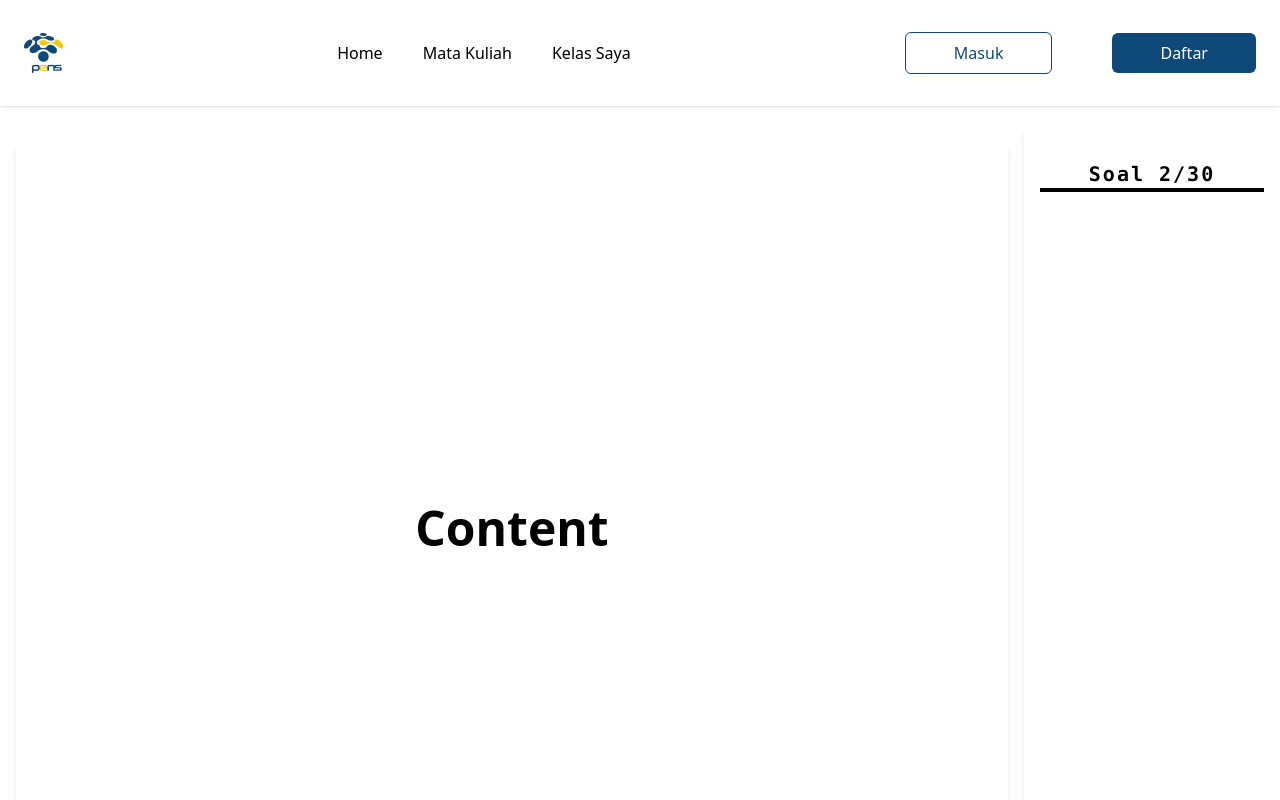
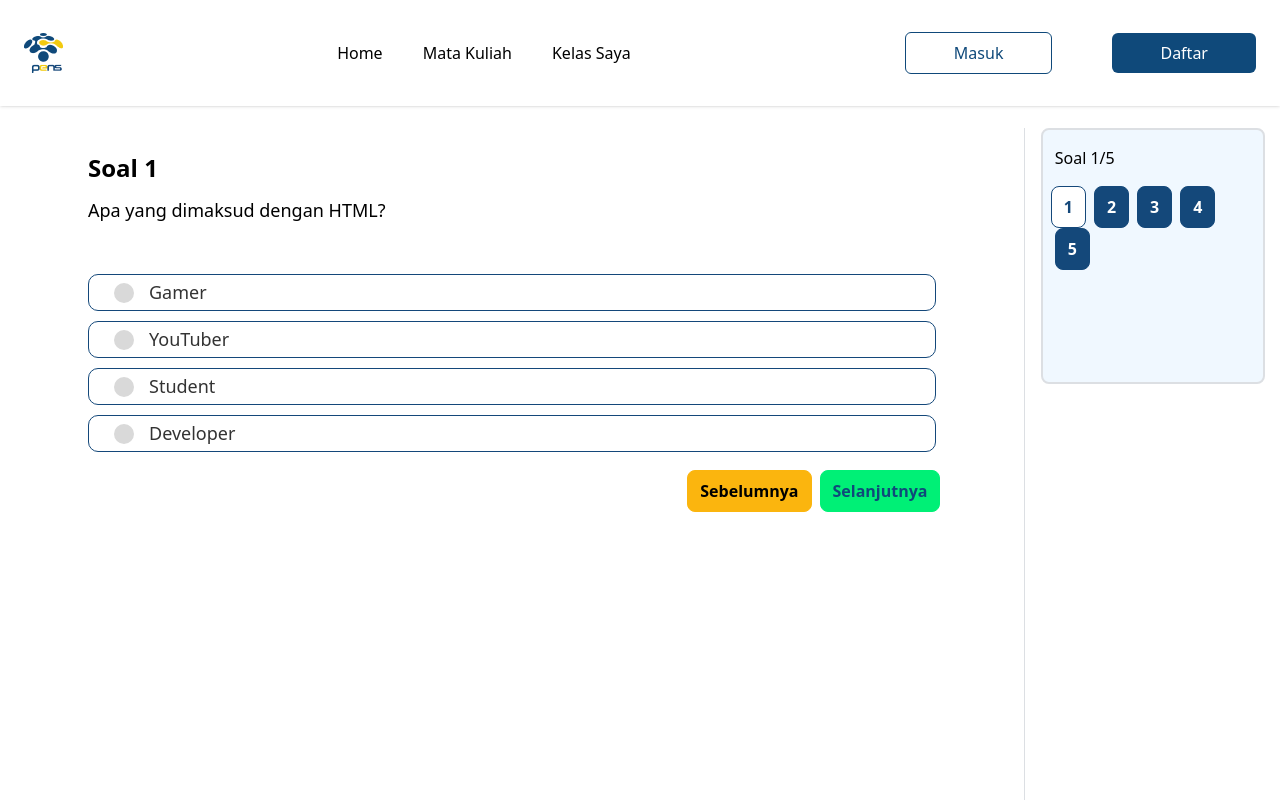
Before and after one commit to PENS-COURSE/frontend-penscourse, a Nuxt app: page /quiz in a window 1280 px wide. Shown: the top 800 px of the page. Built offline with nearby package versions, Linux system fonts and the light colour scheme.

Commit message:
push update quiz 13-09-2023

```diff
--- /dev/null
+++ b/components/ModalQuiz.vue
@@ -0,0 +1,87 @@
+<template>
+    <transition name="modal-fade">
+      <div class="modal-overlay" @click="$emit('close-modal')">
+        <div class="modal" @click.stop>
+          <img class="check" src="~/assets/check-icon.png" alt="" />
+          <h6>Saved!</h6>
+          <p>Your Details have been saved Successfully</p>
+          <button>Go Home</button>
+        </div>
+        <div class="close" @click="$emit('close-modal')">
+          <img class="close-img" src="~/assets/close-icon.svg" alt="" />
+        </div>
+      </div>
+    </transition>
+  </template>
+
+  <script>
+  export default {}
+  </script>
+
+  <style scoped>
+  .modal-overlay {
+    position: fixed;
+    top: 0;
+    bottom: 0;
+    left: 0;
+    right: 0;
+    display: flex;
+    justify-content: center;
+    background-color: #000000da;
+  }
+
+  .modal {
+    text-align: center;
+    background-color: white;
+    height: 500px;
+    width: 500px;
+    margin-top: 10%;
+    padding: 60px 0;
+    border-radius: 20px;
+  }
+
+  .close {
+    margin: 10% 0 0 16px;
+    cursor: pointer;
+  }
+
+  .close-img {
+    width: 25px;
+  }
+
+  .check {
+    width: 150px;
+  }
+
+  h6 {
+    font-weight: 500;
+    font-size: 28px;
+    margin: 20px 0;
+  }
+
+  p {
+    /* font-weight: 500; */
+    font-size: 16px;
+    margin: 20px 0;
+  }
+
+  button {
+    background-color: #ac003e;
+    width: 150px;
+    height: 40px;
+    color: white;
+    font-size: 14px;
+    border-radius: 16px;
+    margin-top: 50px;
+  }
+
+  .modal-fade-enter,
+  .modal-fade-leave-to {
+    opacity: 0;
+  }
+
+  .modal-fade-enter-active,
+  .modal-fade-leave-active {
+    transition: opacity 0.5s ease;
+  }
+  </style>
--- a/pages/quiz.vue
+++ b/pages/quiz.vue
@@ -1,20 +1,150 @@
 <template>
-    <!-- component -->
-    <div class="flex min-h-screen flex-row bg-gray-100 text-gray-800">
-    <main class="main -ml-48 flex flex-grow flex-col p-4 transition-all duration-150 ease-in md:ml-0">
-        <div class="flex h-full items-center justify-center bg-white text-center text-5xl font-bold shadow-md">Content</div>
+    <main class="flex w-full h-screen">
+        <section class="w-full p-2">
+            <div class="w-full py-4 px-16">
+                <div class="pl-4 text-2xl font-semibold">Soal 1</div>
+                <div class="pl-4 pt-3 pb-10 text-lg font-normal">Apa yang dimaksud dengan HTML?</div>
+
+                <div class="row h-100vh px-4 items-left  ">
+                    <div class="box">
+                    <input type="radio" name="select" id="option-1">
+                    <input type="radio" name="select" id="option-2">
+                    <input type="radio" name="select" id="option-3">
+                    <input type="radio" name="select" id="option-4">
+                    <label for="option-1" class="option-1">
+                        <div class="dot"></div>
+                        <div class="text">Gamer</div>
+                    </label>
+                    <label for="option-2" class="option-2">
+                        <div class="dot"></div>
+                        <div class="text">YouTuber</div>
+                    </label>
+                    <label for="option-3" class="option-3">
+                        <div class="dot"></div>
+                        <div class="text">Student</div>
+                    </label>
+                    <label for="option-4" class="option-4">
+                        <div class="dot"></div>
+                        <div class="text">Developer</div>
+                    </label>
+                    </div>
+                </div>
+
+                <div class="flex justify-end p-2row p-2 place-content-end place-items-end justify-items-end items-end">
+                    <NuxtLink to="/quizconfirmation">
+                        <button class="mx-1 bg-[#FBB50E] hover:bg-white text-black font-semibold hover:text-[#FBB50E] py-2 px-3 border border-[#FBB50E] hover:border-transparent rounded-lg">
+                        Sebelumnya
+                        </button>
+                    </NuxtLink>
+                    <NuxtLink to="/quiz">
+                        <button class="mx-1 bg-[#00F076] hover:bg-white text-black font-semibold hover:text-[#00F076] py-2 px-3 border border-[#00F076] hover:border-transparent rounded-lg">
+                        Selanjutnya
+                        </button>
+                    </NuxtLink>
+                </div>
+            </div>
+
+
+        </section>
+
+        <aside class="w-80 h-screen bg-transparant bg-white border-l rtl:border-l-0 rtl:border-4 border-gray w-fulll hidden sm:block">
+            <div class="flex-column mx-auto rounded-lg bg-[#F0F8FF] border-2 border-gray w-56 h-64">
+                <h4 class="p-2 ml-1 mt-2">Soal 1/5</h4>
+                <div class="row p-2 ">
+                    <button class="mr-1 bg-white hover:bg-blue-500 text-[#14487A] font-semibold py-2 px-3 border border-[#14487A] hover:border-transparent rounded-lg">
+                    1
+                    </button>
+                    <button class="mx-1 bg-[#14487A] hover:bg-white text-white font-semibold hover:text-[#14487A] py-2 px-3 border border-[#14487A] hover:border-transparent rounded-lg">
+                    2
+                    </button>
+                    <button class="mx-1 bg-[#14487A] hover:bg-white text-white font-semibold hover:text-[#14487A] py-2 px-3 border border-[#14487A] hover:border-transparent rounded-lg">
+                    3
+                    </button>
+                    <button class="mx-1 bg-[#14487A] hover:bg-white text-white font-semibold hover:text-[#14487A] py-2 px-3 border border-[#14487A] hover:border-transparent rounded-lg">
+                    4
+                    </button>
+                    <button class="ml-1 bg-[#14487A] hover:bg-white text-white font-semibold hover:text-[#14487A] py-2 px-3 border border-[#14487A] hover:border-transparent rounded-lg">
+                    5
+                    </button>
+                </div>
+            </div>
+        </aside>
+
+
+
     </main>
-    <aside class="sidebar w-64 -translate-x-full transform bg-white p-4 transition-transform duration-150 ease-in md:translate-x-0 md:shadow-md">
-        <div class="my-4 w-full border-b-4 border-indigo-100 text-center">
-        <span class="font-mono text-xl font-bold tracking-widest"> <span class="text-indigo-600">Soal</span> 2/30 </span>
-        </div>
-        <div class="my-4"></div>
-    </aside>
-    </div>
 </template>
 
-<script>
-export default {};
-</script>
 
-<style></style>
+
+<style>
+
+.box label{
+  display: flex;
+  width: 100%;
+  align-items: center;
+  border: 1px solid #14487A;
+  border-radius: 10px;
+  padding: 4px 0;
+  margin: 10px 0;
+  padding-left: 20px;
+  cursor: default;
+  transition: all 0.3s ease;
+}
+#option-1:checked ~ .option-1,
+#option-2:checked ~ .option-2,
+#option-3:checked ~ .option-3,
+#option-4:checked ~ .option-4{
+  background: #14487A;
+  border-color: #14487A;
+}
+.box label .dot{
+  height: 20px;
+  width: 20px;
+  background: #d9d9d9;
+  border-radius: 50%;
+  position: relative;
+  transition: all 0.3s ease;
+}
+#option-1:checked ~ .option-1 .dot,
+#option-2:checked ~ .option-2 .dot,
+#option-3:checked ~ .option-3 .dot,
+#option-4:checked ~ .option-4 .dot{
+  background: #fff;
+}
+.box label .dot::before{
+  position: absolute;
+  content: "";
+  top: 50%;
+  left: 50%;
+  transform: translate(-50%, -50%) scale(2);
+  width: 9px;
+  height: 9px;
+  border-radius: 50%;
+  transition: all 0.3s ease;
+}
+#option-1:checked ~ .option-1 .dot::before,
+#option-2:checked ~ .option-2 .dot::before,
+#option-3:checked ~ .option-3 .dot::before,
+#option-4:checked ~ .option-4 .dot::before{
+  background: #333;
+  transform: translate(-50%, -50%) scale(1);
+}
+.box label .text{
+  color: #333;
+  font-size: 18px;
+  font-weight: 400;
+  padding-left: 10px;
+  transition: color 0.3s ease;
+}
+#option-1:checked ~ .option-1 .text,
+#option-2:checked ~ .option-2 .text,
+#option-3:checked ~ .option-3 .text,
+#option-4:checked ~ .option-4 .text{
+  color: #fff;
+}
+.box input[type="radio"]{
+  display: none;
+}
+
+</style>
--- a/pages/quizConfirmation.vue
+++ b/pages/quizConfirmation.vue
@@ -1,28 +1,29 @@
 <template>
 <!-- component -->
-<div class="min-h-screen bg-purple-400 flex justify-center items-center">
+<div class="min-h-full mt-20 bg-purple-400 flex justify-center items-center">
 	<div class="absolute w-60 h-60 rounded-xl bg-purple-300 -top-5 -left-16 z-0 transform rotate-45 hidden md:block">
 	</div>
 	<div class="absolute w-48 h-48 rounded-xl bg-purple-300 -bottom-6 -right-10 transform rotate-12 hidden md:block">
 	</div>
 	<div class="static py-12 px-12  bg-white rounded-2xl shadow-xl z-20">
 		<div>
-			<h1 class="text-3xl font-bold text-center mb-4 cursor-pointer">Petunjuk Ujian</h1>
+			<h1 class="text-3xl font-bold text-center mb-4 cursor-pointer">Petunjuk Kuis</h1>
 			<p class="w-80 text-left text-sm mt-8 mb-2 font-semibold text-gray-700 tracking-wide cursor-pointer">Aturan Ujian: </p>
-      <p class="mt-2 text-sm">Ujian ini bertujuan untuk menguji pengetahuan Anda tentang materi yang telah dipelajari di kelas ini.</p>
-      <p class="mt-4 text-sm">Terdapat 30 Pertanyaan yang harus dikerjakan dalam ujian ini. Beberapa ketentuannya sebagai berikut:</p>
+      <p class="mt-2 text-sm">Kuis ini bertujuan untuk menguji pengetahuan Anda tentang materi yang telah dipelajari di kelas ini.</p>
+      <p class="mt-4 text-sm">Terdapat 5 Pertanyaan yang harus dikerjakan dalam ujian ini. Beberapa ketentuannya sebagai berikut:</p>
       <p class="mt-2 ml-4 text-sm"> 1. Syarat nilai kelulusan: 80%</p>
-      <p class="mt-2 ml-4 text-sm"> 2. Durasi ujian: 60 menit</p>
+      <p class="mt-2 ml-4 text-sm"> 2. Durasi ujian: 20 menit</p>
 		</div>
 			<div class="text-center mt-6">
 				<button class="py-3 w-64 text-xl text-white bg-purple-400 rounded-2xl">Create Account</button>
         <NuxtLink to="/quiz">
-          <button
+          <button @click="showModal = true"
             class="hover:shadow-form w-full rounded-md bg-[#FBB50E] py-3 px-8 text-center text-base font-semibold text-white outline-none"
           >
-            Mulai Ujian
+            Mulai Kuis
           </button>
         </NuxtLink>
+
 			</div>
 		</div>
 		<div class="w-40 h-40 absolute bg-purple-300 rounded-full top-0 right-12 hidden md:block"></div>
@@ -30,10 +31,30 @@
 			class="w-20 h-40 absolute bg-purple-300 rounded-full bottom-20 left-10 transform rotate-45 hidden md:block">
 		</div>
 	</div>
+
+
+
 </template>
 
 <script>
-export default {};
+import SavedModal from '~/components/ModalQuiz.vue'
+
+export default {
+  components: { SavedModal },
+  data() {
+    return {
+      showModal: false,
+      first_name: '',
+      last_name: '',
+      email_address: '',
+      gender: '',
+      number: '',
+      age: '',
+      language: '',
+      state: '',
+    }
+  },
+}
 </script>
 
 <style></style>
```
